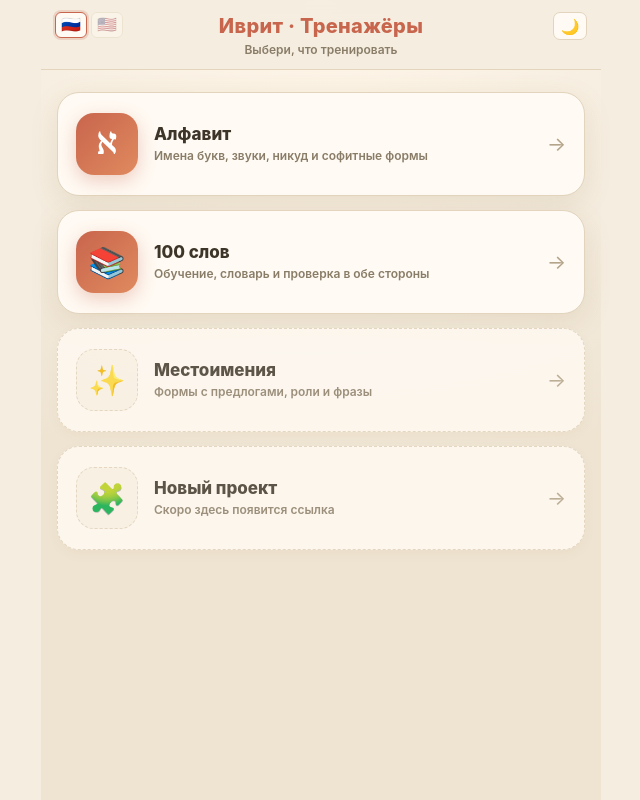
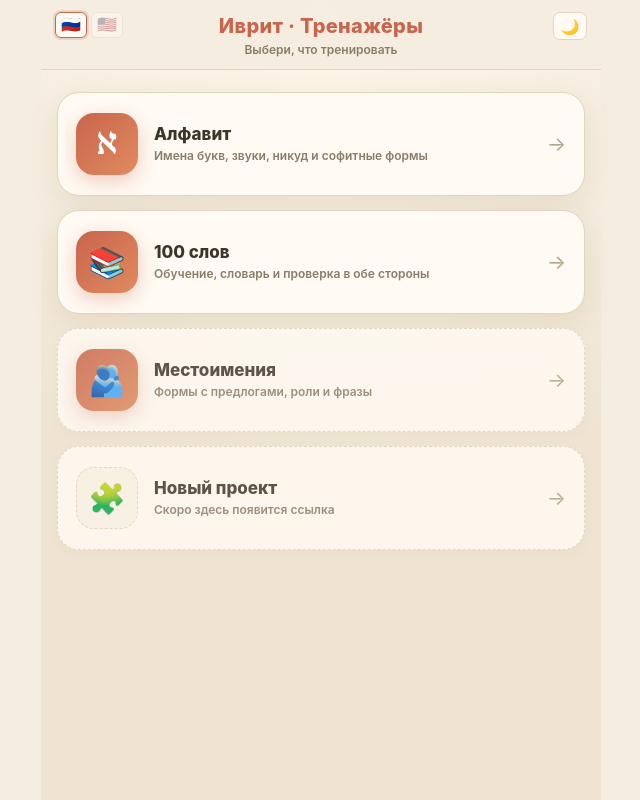
Before and after one commit to websamurai01/hebrew_index, a plain HTML site: page index.html in a window 1280 px wide. Shown: the whole page, without its empty margins (319-959 px from the left). Drawn offline with Linux system fonts and the light colour scheme.

Commit message:
index update

```diff
--- a/index.html
+++ b/index.html
@@ -208,7 +208,7 @@
   </a>
 
   <a class="project-link placeholder" href="https://websamurai01.github.io/pronouns_trainer">
-    <div class="project-icon placeholder" aria-hidden="true">✨</div>
+    <div class="project-icon" aria-hidden="true">🫂</div>
     <div class="project-body">
       <div class="project-name" data-i18n="pronounsName">Местоимения</div>
       <div class="project-desc" data-i18n="pronounsDesc">Формы с предлогами, роли и фразы</div>
```
